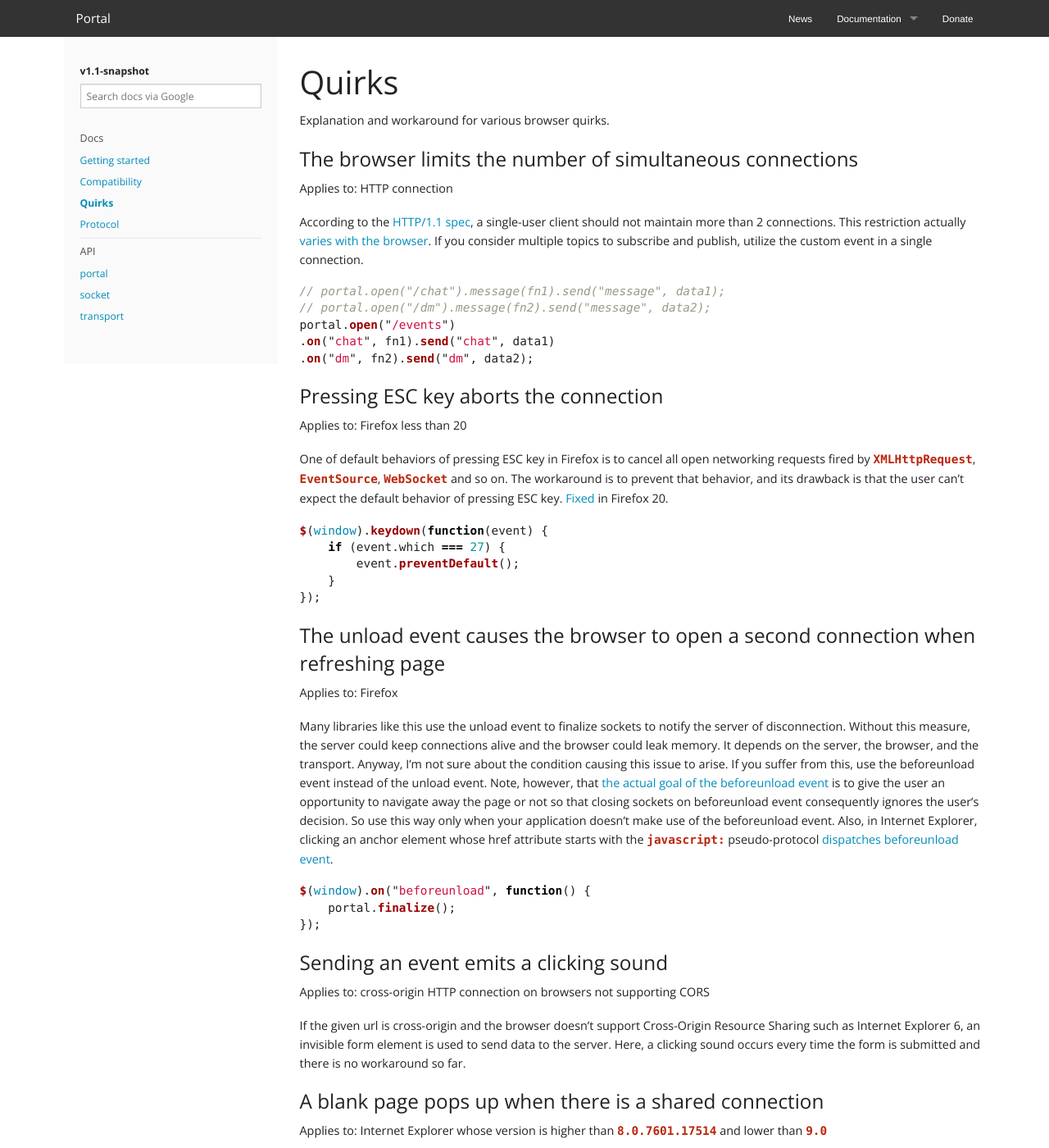
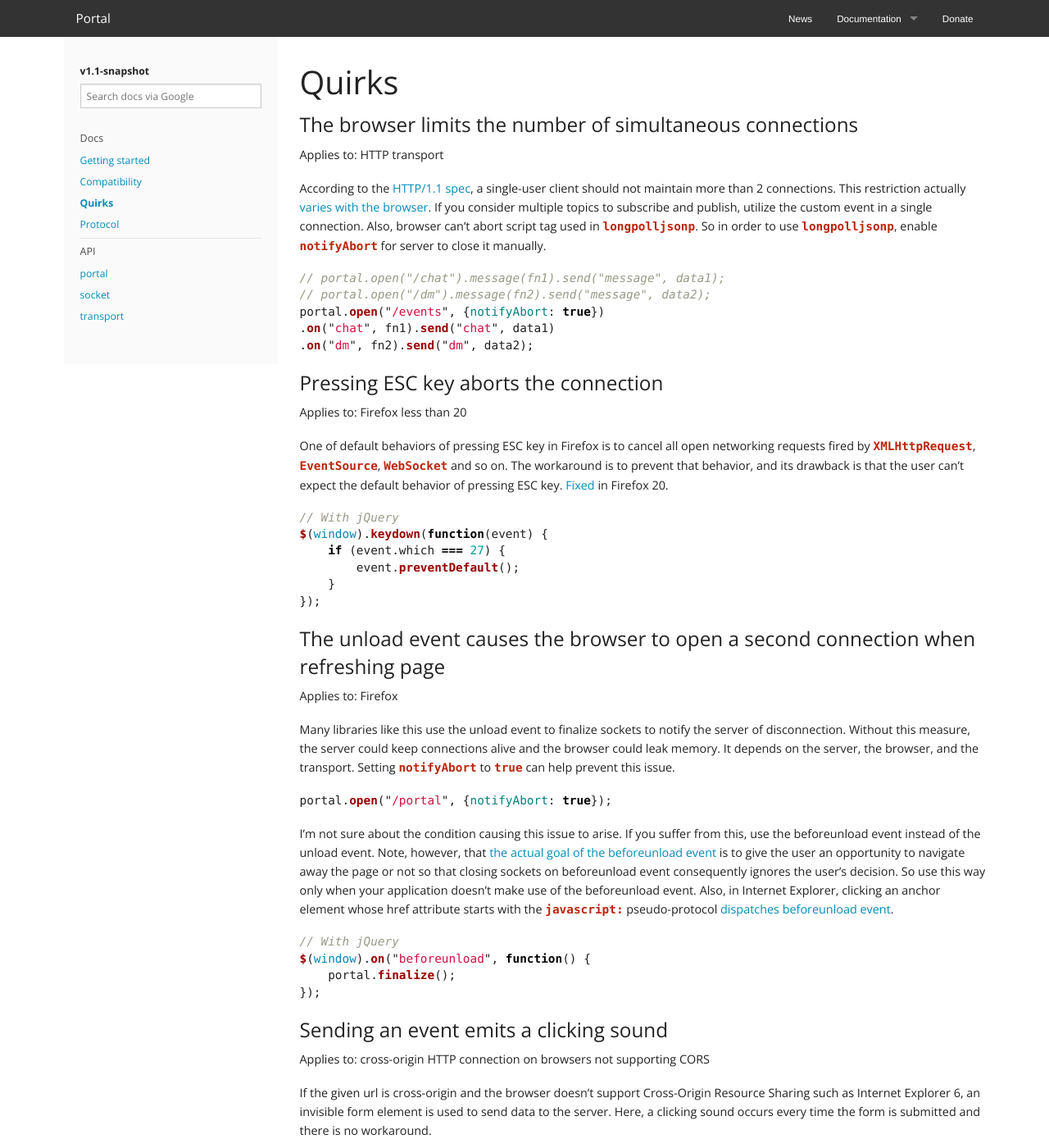
Before and after one commit to flowersinthesand/portal, a Jekyll site: the page built from documentation/1.1-snapshot/quirks.md, in a window 1280 px wide and 1400 px high. Shown: the whole window at 82% size. Built offline with Jekyll 4.4.1, drawn with Linux system fonts in a browser that asks for light colours; Markdown is read by kramdown in place of the engine named in the settings.

Commit message:
Update quirks

````diff
--- a/documentation/1.1-snapshot/quirks.md
+++ b/documentation/1.1-snapshot/quirks.md
@@ -4,18 +4,17 @@ title: Quirks
 ---
 
 # Quirks
-Explanation and workaround for various browser quirks.
 
 ### The browser limits the number of simultaneous connections
 
-Applies to: HTTP connection
+Applies to: HTTP transport
 
-According to the [HTTP/1.1 spec](http://tools.ietf.org/html/rfc2616#section-8.1.4), a single-user client should not maintain more than 2 connections. This restriction actually [varies with the browser](http://stackoverflow.com/questions/985431/max-parallel-http-connections-in-a-browser). If you consider multiple topics to subscribe and publish, utilize the custom event in a single connection.
+According to the [HTTP/1.1 spec](http://tools.ietf.org/html/rfc2616#section-8.1.4), a single-user client should not maintain more than 2 connections. This restriction actually [varies with the browser](http://stackoverflow.com/questions/985431/max-parallel-http-connections-in-a-browser). If you consider multiple topics to subscribe and publish, utilize the custom event in a single connection. Also, browser can't abort script tag used in `longpolljsonp`. So in order to use `longpolljsonp`, enable `notifyAbort` for server to close it manually.
 
 ```js
 // portal.open("/chat").message(fn1).send("message", data1);
 // portal.open("/dm").message(fn2).send("message", data2);
-portal.open("/events")
+portal.open("/events", {notifyAbort: true})
 .on("chat", fn1).send("chat", data1)
 .on("dm", fn2).send("dm", data2);
 ```
@@ -27,6 +26,7 @@ Applies to: Firefox less than 20
 One of default behaviors of pressing ESC key in Firefox is to cancel all open networking requests fired by `XMLHttpRequest`, `EventSource`, `WebSocket` and so on. The workaround is to prevent that behavior, and its drawback is that the user can't expect the default behavior of pressing ESC key. [Fixed](https://bugzilla.mozilla.org/show_bug.cgi?id=614304) in Firefox 20.
 
 ```js
+// With jQuery
 $(window).keydown(function(event) {
     if (event.which === 27) {
         event.preventDefault();
@@ -38,9 +38,16 @@ $(window).keydown(function(event) {
 
 Applies to: Firefox
 
-Many libraries like this use the unload event to finalize sockets to notify the server of disconnection. Without this measure, the server could keep connections alive and the browser could leak memory. It depends on the server, the browser, and the transport. Anyway, I'm not sure about the condition causing this issue to arise. If you suffer from this, use the beforeunload event instead of the unload event. Note, however, that [the actual goal of the beforeunload event](http://dev.w3.org/html5/spec-LC/history.html#unloading-documents) is to give the user an opportunity to navigate away the page or not so that closing sockets on beforeunload event consequently ignores the user's decision. So use this way only when your application doesn't make use of the beforeunload event. Also, in Internet Explorer, clicking an anchor element whose href attribute starts with the `javascript:` pseudo-protocol [dispatches beforeunload event](http://jsfiddle.net/BSf33/).
+Many libraries like this use the unload event to finalize sockets to notify the server of disconnection. Without this measure, the server could keep connections alive and the browser could leak memory. It depends on the server, the browser, and the transport. Setting `notifyAbort` to `true` can help prevent this issue.
 
 ```js
+portal.open("/portal", {notifyAbort: true});
+```
+
+I'm not sure about the condition causing this issue to arise. If you suffer from this, use the beforeunload event instead of the unload event. Note, however, that [the actual goal of the beforeunload event](http://dev.w3.org/html5/spec-LC/history.html#unloading-documents) is to give the user an opportunity to navigate away the page or not so that closing sockets on beforeunload event consequently ignores the user's decision. So use this way only when your application doesn't make use of the beforeunload event. Also, in Internet Explorer, clicking an anchor element whose href attribute starts with the `javascript:` pseudo-protocol [dispatches beforeunload event](http://jsfiddle.net/BSf33/).
+
+```js
+// With jQuery
 $(window).on("beforeunload", function() {
     portal.finalize();
 });
@@ -50,7 +57,7 @@ $(window).on("beforeunload", function() {
 
 Applies to: cross-origin HTTP connection on browsers not supporting CORS
 
-If the given url is cross-origin and the browser doesn't support Cross-Origin Resource Sharing such as Internet Explorer 6, an invisible form element is used to send data to the server. Here, a clicking sound occurs every time the form is submitted and there is no workaround so far.
+If the given url is cross-origin and the browser doesn't support Cross-Origin Resource Sharing such as Internet Explorer 6, an invisible form element is used to send data to the server. Here, a clicking sound occurs every time the form is submitted and there is no workaround.
 
 ### A blank page pops up when there is a shared connection
 
````
